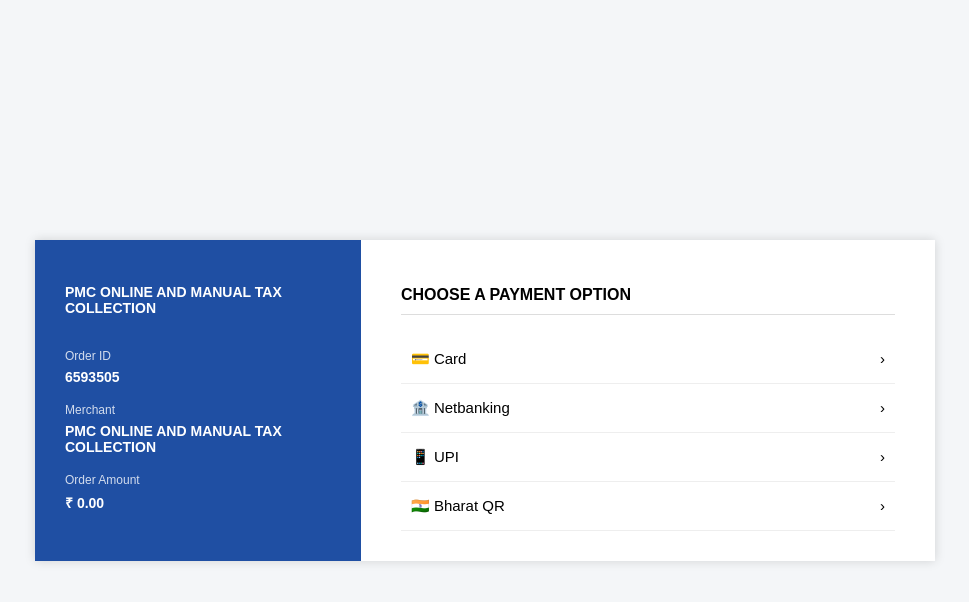
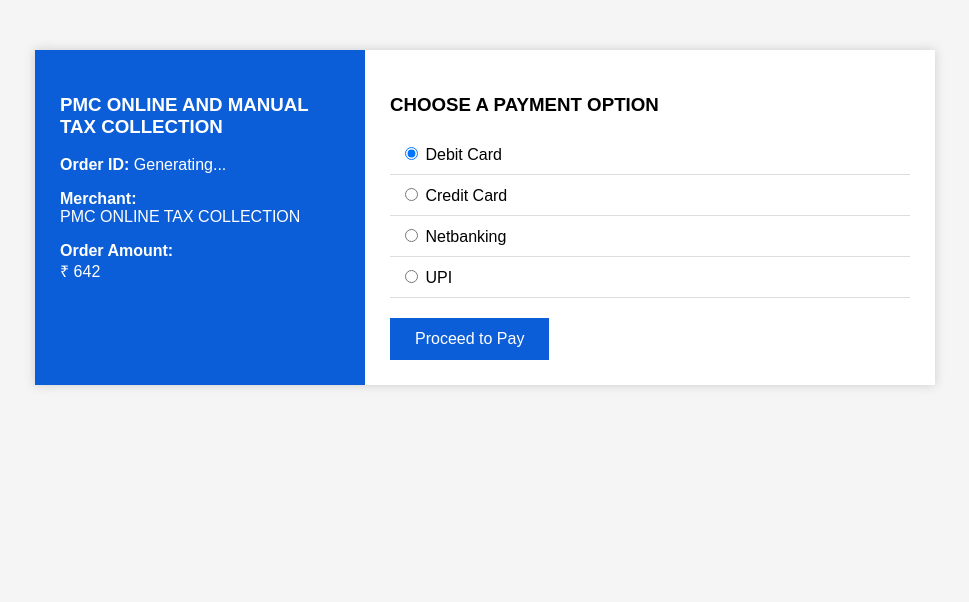
Before and after one commit to ritusharma20/selfassessment, a website: page payment.html in a window 1280 px wide. Shown: the whole page, without its empty margins (155-1124 px from the left). Drawn offline with Linux system fonts and the light colour scheme.

Commit message:
Payment Successful

```diff
--- a/payment.html
+++ b/payment.html
@@ -1,209 +1,182 @@
 <!DOCTYPE html>
 <html lang="en">
+
 <head>
   <meta charset="UTF-8">
   <title>PMC Online Payment</title>
 
   <style>
-body{
-  margin:0;
+    body {
       font-family: Arial, sans-serif;
-  background:#f4f6f8;
+      background: #f5f5f5;
     }
 
-.wrapper{
-  width:100%;
-  height:100vh;
-  display:flex;
-  justify-content:center;
-  align-items:center;
+    .container {
+      width: 900px;
+      margin: 50px auto;
+      display: flex;
+      background: white;
+      box-shadow: 0 0 10px #ccc;
     }
 
-.payment-box{
-  width:900px;
-  background:#fff;
-  display:flex;
-  box-shadow:0 0 10px rgba(0,0,0,0.15);
+    .left {
+      width: 35%;
+      background: #0b5ed7;
+      color: white;
+      padding: 25px;
     }
 
-/* LEFT PANEL */
-.left-panel{
-  width:35%;
-  background:#1f4fa3;
-  color:#fff;
-  padding:30px;
+    .right {
+      width: 65%;
+      padding: 25px;
     }
 
-.left-panel h3{
-  font-size:14px;
-  text-transform:uppercase;
-  margin-bottom:30px;
+    .option {
+      padding: 10px;
+      border-bottom: 1px solid #ddd;
     }
 
-.detail{
-  margin-bottom:15px;
+    .pay-btn {
+      margin-top: 20px;
+      padding: 12px 25px;
+      background: #0b5ed7;
+      color: white;
+      border: none;
+      cursor: pointer;
+      font-size: 16px;
     }
 
-.detail span{
-  font-size:12px;
-  opacity:0.8;
-}
-
-.detail p{
-  margin:5px 0 0;
-  font-size:14px;
-  font-weight:bold;
-}
-
-.amount{
-  font-size:20px;
-}
-
-/* RIGHT PANEL */
-.right-panel{
-  width:65%;
-  padding:30px 40px;
-}
-
-.right-panel h3{
-  font-size:16px;
-  margin-bottom:20px;
-  border-bottom:1px solid #ddd;
-  padding-bottom:10px;
-}
-
-.pay-option{
-  padding:15px 10px;
-  border-bottom:1px solid #eee;
-  cursor:pointer;
-}
-
-.pay-header{
-  display:flex;
-  justify-content:space-between;
-  align-items:center;
-}
-
-.pay-header span{
-  font-size:15px;
-}
-
-.arrow{
-  font-size:18px;
-}
-
-.pay-body{
-  display:none;
-  padding:10px 20px;
-  background:#f9fbff;
-}
-
-.pay-body label{
-  display:block;
-  margin-bottom:8px;
-  cursor:pointer;
+    .pay-btn:hover {
+      background: #084298;
     }
   </style>
 </head>
 
 <body>
 
-<div class="wrapper">
-  <div class="payment-box">
+  <div class="container">
 
-    <!-- LEFT -->
-    <div class="left-panel">
+    <!-- LEFT SIDE -->
+    <div class="left">
       <h3>PMC ONLINE AND MANUAL TAX COLLECTION</h3>
-
-      <div class="detail">
-        <span>Order ID</span>
-        <p>6593505</p>
+      <p><b>Order ID:</b> <span id="orderId">Generating...</span></p>
+      <p><b>Merchant:</b><br>PMC ONLINE TAX COLLECTION</p>
+      <p><b>Order Amount:</b><br>₹ <span id="amountText">0</span></p>
     </div>
 
-      <div class="detail">
-        <span>Merchant</span>
-        <p>PMC ONLINE AND MANUAL TAX COLLECTION</p>
+    <!-- RIGHT SIDE -->
+    <div class="right">
+      <h3>CHOOSE A PAYMENT OPTION</h3>
+
+      <div class="option">
+        <input type="radio" name="pay" checked> Debit Card
+      </div>
+      <div class="option">
+        <input type="radio" name="pay"> Credit Card
+      </div>
+      <div class="option">
+        <input type="radio" name="pay"> Netbanking
+      </div>
+      <div class="option">
+        <input type="radio" name="pay"> UPI
       </div>
 
-      <div class="detail">
-        <span>Order Amount</span>
-<p class="amount" id="orderAmount">₹ 0.00</p>
-      </div>
-    </div>
-
-    <!-- RIGHT -->
-    <div class="right-panel">
-      <h3>CHOOSE A PAYMENT OPTION</h3>
-
-      <!-- CARD -->
-      <div class="pay-option" onclick="toggleOption('card')">
-        <div class="pay-header">
-          <span>💳 Card</span>
-          <span class="arrow">›</span>
-        </div>
-        <div class="pay-body" id="card">
-          <label><input type="radio" name="card"> Debit Card</label>
-          <label><input type="radio" name="card"> Credit Card</label>
-        </div>
-      </div>
-
-      <!-- NETBANKING -->
-      <div class="pay-option" onclick="toggleOption('netbanking')">
-        <div class="pay-header">
-          <span>🏦 Netbanking</span>
-          <span class="arrow">›</span>
-        </div>
-        <div class="pay-body" id="netbanking">
-          <label><input type="radio" name="nb"> State Bank of India</label>
-          <label><input type="radio" name="nb"> HDFC Bank</label>
-          <label><input type="radio" name="nb"> ICICI Bank</label>
-          <label><input type="radio" name="nb"> Axis Bank</label>
-        </div>
-      </div>
-
-      <!-- UPI -->
-      <div class="pay-option" onclick="toggleOption('upi')">
-        <div class="pay-header">
-          <span>📱 UPI</span>
-          <span class="arrow">›</span>
-        </div>
-        <div class="pay-body" id="upi">
-          <label><input type="radio" name="upi"> Google Pay</label>
-          <label><input type="radio" name="upi"> PhonePe</label>
-          <label><input type="radio" name="upi"> Paytm</label>
-        </div>
-      </div>
-
-      <!-- BHARAT QR -->
-      <div class="pay-option" onclick="toggleOption('qr')">
-        <div class="pay-header">
-          <span>🇮🇳 Bharat QR</span>
-          <span class="arrow">›</span>
-        </div>
-        <div class="pay-body" id="qr">
-          <p>Scan QR using any UPI App</p>
-        </div>
+      <button class="pay-btn" onclick="payNow()">Proceed to Pay</button>
     </div>
 
   </div>
 
-  </div>
-</div>
+  <!-- Razorpay -->
+  <script src="https://checkout.razorpay.com/v1/checkout.js"></script>
 
   <script>
-// function toggleOption(id){
-//   const el = document.getElementById(id);
-//   el.style.display = el.style.display === "block" ? "none" : "block";
-//
+    /* ===============================
+       DYNAMIC TAX AMOUNT (example)
+       =============================== */
 
-// }
-  // Get total from localStorage
-  const totalPayable = localStorage.getItem("payableAmount") || "0.00";
+    // 👉 yaha tum backend se fetch bhi kar sakti ho
+    // abhi demo ke liye fixed liya hai
+    let totalTaxAmount = 642; // ₹642
 
-  // Update the Order Amount
-  document.getElementById("orderAmount").innerText = "₹ " + totalPayable;
+    document.getElementById("amountText").innerText = totalTaxAmount;
+
+    let createdOrderId = "";
+
+    /* ===============================
+       CREATE ORDER + PAY
+       =============================== */
+    async function payNow() {
+      try {
+        // 1️⃣ CREATE ORDER (BACKEND)
+        const res = await fetch("http://localhost:3000/api/payment/create-order", {
+          method: "POST",
+          headers: {
+            "Content-Type": "application/json"
+          },
+          body: JSON.stringify({
+            amount: totalTaxAmount
+          })
+        });
+
+        const data = await res.json();
+        if (!data.success) {
+          alert("Order creation failed");
+          return;
+        }
+
+        const order = data.order;
+        createdOrderId = order.id;
+        document.getElementById("orderId").innerText = order.id;
+
+        // 2️⃣ RAZORPAY OPTIONS
+        var options = {
+          key: "rzp_test_SCpo7w8tfPAKQj", // ✅ same as env
+          amount: order.amount,
+          currency: "INR",
+          name: "PMC Online Tax Collection",
+          description: "Property Tax Payment",
+          order_id: order.id,
+
+          handler: async function (response) {
+
+            // 3️⃣ VERIFY PAYMENT (BACKEND)
+            const verifyRes = await fetch("http://localhost:3000/api/payment/verify-payment", {
+              method: "POST",
+              headers: {
+                "Content-Type": "application/json"
+              },
+              body: JSON.stringify({
+                razorpay_order_id: response.razorpay_order_id,
+                razorpay_payment_id: response.razorpay_payment_id,
+                razorpay_signature: response.razorpay_signature,
+                amount: totalTaxAmount
+              })
+
+            });
+
+            const verifyData = await verifyRes.json();
+
+            if (verifyData.success) {
+              alert("✅ Payment Successful & Saved\nPayment ID: " + response.razorpay_payment_id);
+            } else {
+              alert("❌ Payment Verification Failed");
+            }
+          },
+
+          theme: {
+            color: "#0b5ed7"
+          }
+        };
+
+        var rzp = new Razorpay(options);
+        rzp.open();
+
+      } catch (err) {
+        alert("Error: " + err.message);
+      }
+    }
   </script>
 
+</body>
 
-</body>
 </html>
```
Also changed, not shown: config/razorpay.js (added, +10 -0 lines), f.html (+2 -1 lines), models/payment.js (added, +18 -0 lines), package.json (+5 -2 lines), paym.html (added, +149 -0 lines), razorpaychat.html (added, +122 -0 lines), routes/paymentRoutes.js (added, +63 -0 lines), server.js (+8 -0 lines), 1 other file. Lines whose indentation alone changed are shown as unchanged.
